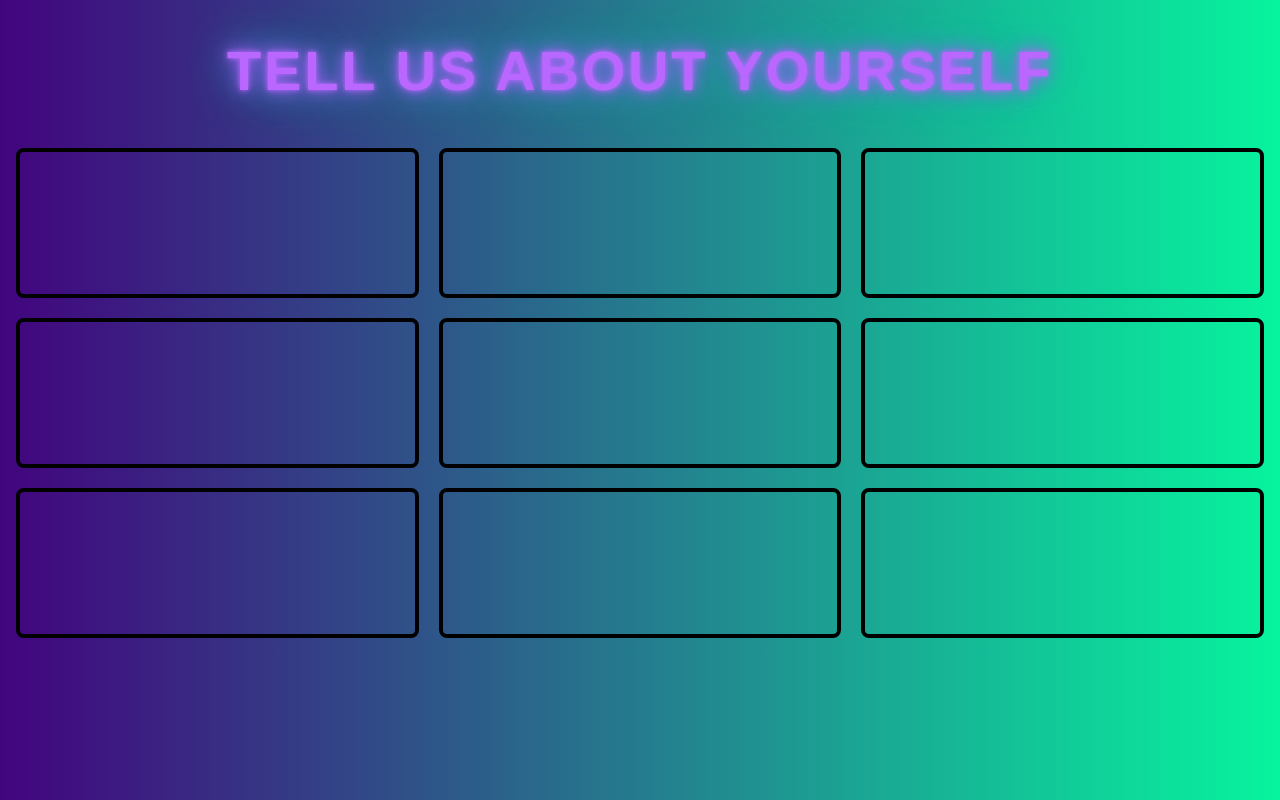
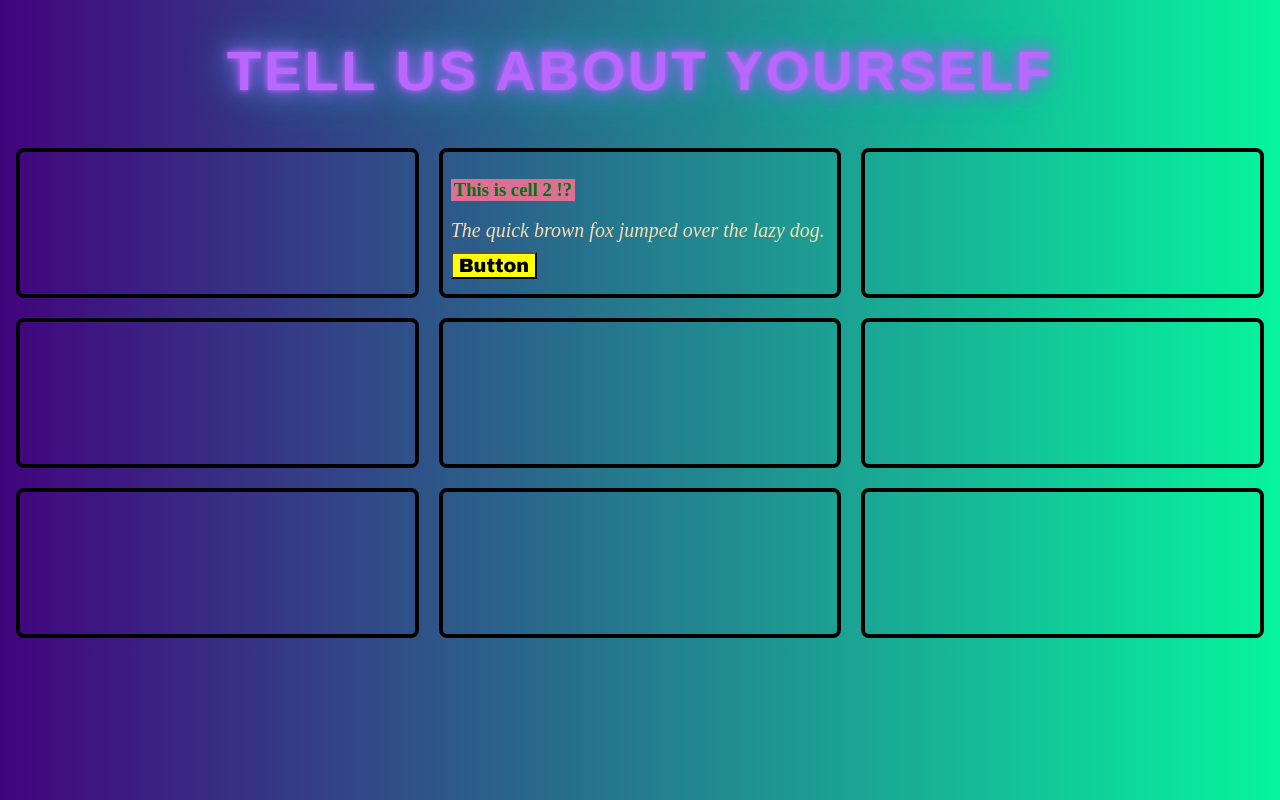
Before and after one commit to SIG-WebDev-Fall-2026/ACM_Practice_React_Template, a React (Vite) app: page / in a window 1280 px wide. Built offline with nearby package versions, Linux system fonts and the light colour scheme.

Commit message:
Cell 2 Update

```diff
--- a/src/Person_2/Component.css
+++ b/src/Person_2/Component.css
@@ -0,0 +1,24 @@
+.Person_2 {
+  color: wheat;
+  font-size: 20px;
+  position:relative;
+  top: -20px;
+  font-family: Papyrus;
+  font-style: italic;
+}
+
+h3 {
+    display: inline-block;
+    color: rgb(4, 113, 24);
+    background-color: palevioletred;
+    padding-right: 3px;
+    padding-left: 3px;
+}
+
+#button {
+    position:relative;
+    top: -30px;
+    background-color: yellow;
+    font-size: larger;
+    font-family: "Arial Black", Gadget, sans-serif;
+}
--- a/src/Person_2/Component.jsx
+++ b/src/Person_2/Component.jsx
@@ -3,7 +3,9 @@ import "./Component.css"
 function Person2(){
     return(
         <>
-
+        <h3> This is cell 2 !? </h3>
+        <div className= "Person_2"> <p> The quick brown fox jumped over the lazy dog. </p> </div>
+        <button id= "button"> Button </button>
         </>
     )
 }
```
Also changed, not shown: requirements.txt (added), 1 other file (tests, documents, lock files or other folders).
